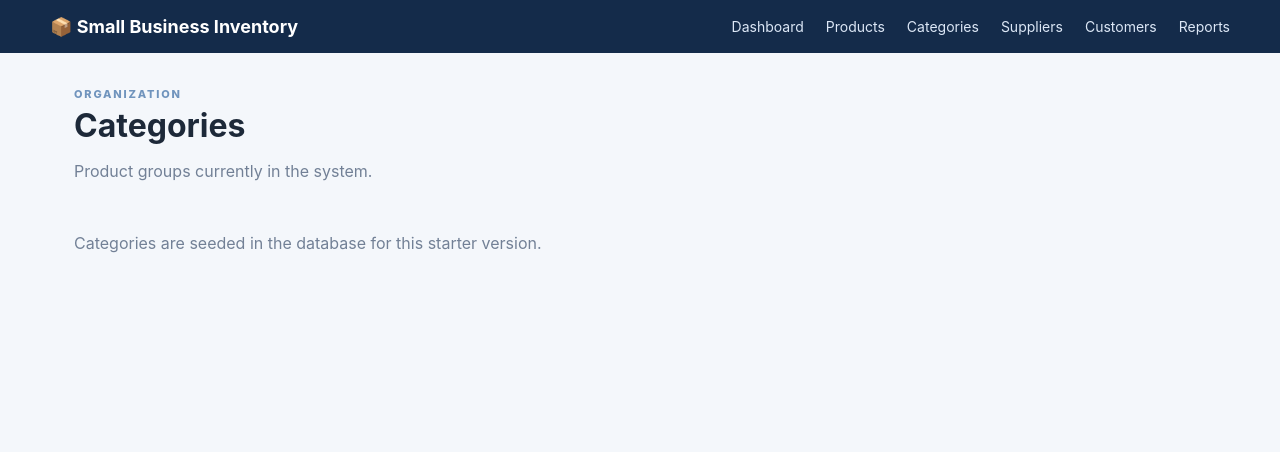
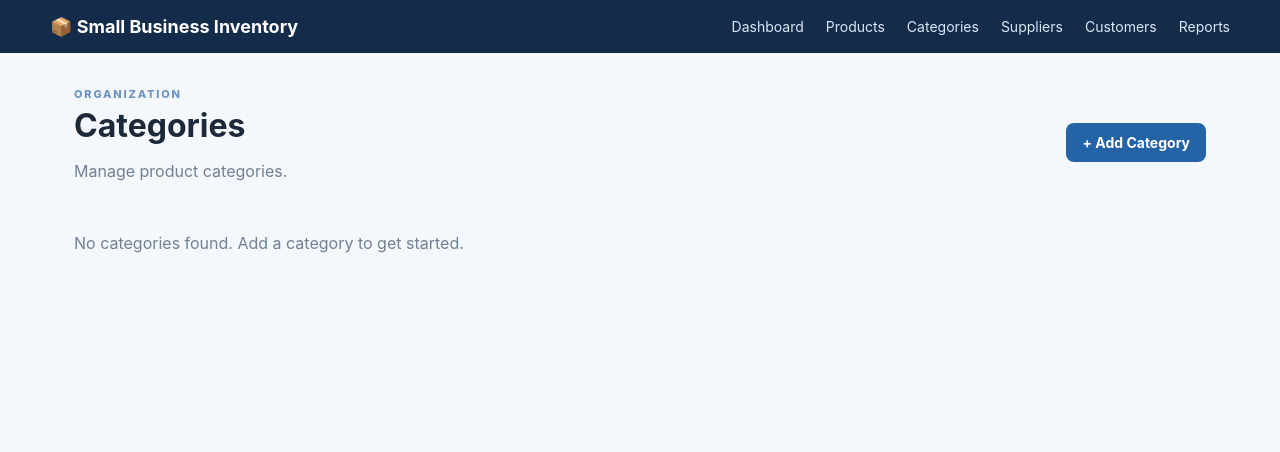
Before and after one commit to gataheko/group-project, an ASP.NET Core app: page /Categories in a window 1280 px wide. Shown: the top 452 px of the page. Run offline with ASP.NET Core 8, Linux system fonts and the light colour scheme; the project's own start-up code is not run, and a stand-in starts its controllers and pages.

Commit message:
Update Index.cshtml
Connected the category listings to the new Create action. I also removed the outdated starter application message and replaced it with a message when no categories exist.

```diff
--- a/Views/Categories/Index.cshtml
+++ b/Views/Categories/Index.cshtml
@@ -1,9 +1,25 @@
 @model IEnumerable<Category>
 @{ ViewData["Title"] = "Categories"; }
-<div class="page-heading"><div><p class="eyebrow">ORGANIZATION</p><h1>Categories</h1><p class="muted">Product groups currently in the system.</p></div></div>
+
+@* I expanded this header because I was going blind. ~Rduehr *@
+<div class="page-heading">
+    <div>
+        <p class="eyebrow">ORGANIZATION</p>
+        <h1>Categories</h1>
+        <p class="muted">Manage product categories.</p>
+    </div>
+    @* Links to the GET Create action. ~rduehr *@
+    <a class="button" asp-action="Create">+ Add Category</a>
+</div>
+
+
 <div class="cards">
 @foreach(var c in Model) {
 <div class="panel category-card"><div class="category-icon">▦</div><h2>@c.Name</h2><p class="muted">@c.Description</p><div class="category-count">@c.Products.Count(p => !p.IsArchived) active products</div></div>
 }
 </div>
-<p class="muted">Categories are seeded in the database for this starter version.</p>
+
+@* Checks whether the collection contains any categories. ! negates the result. *@
+@if (!Model.Any()) {
+    <p class="muted">No categories found. Add a category to get started.</p>
+}
```
